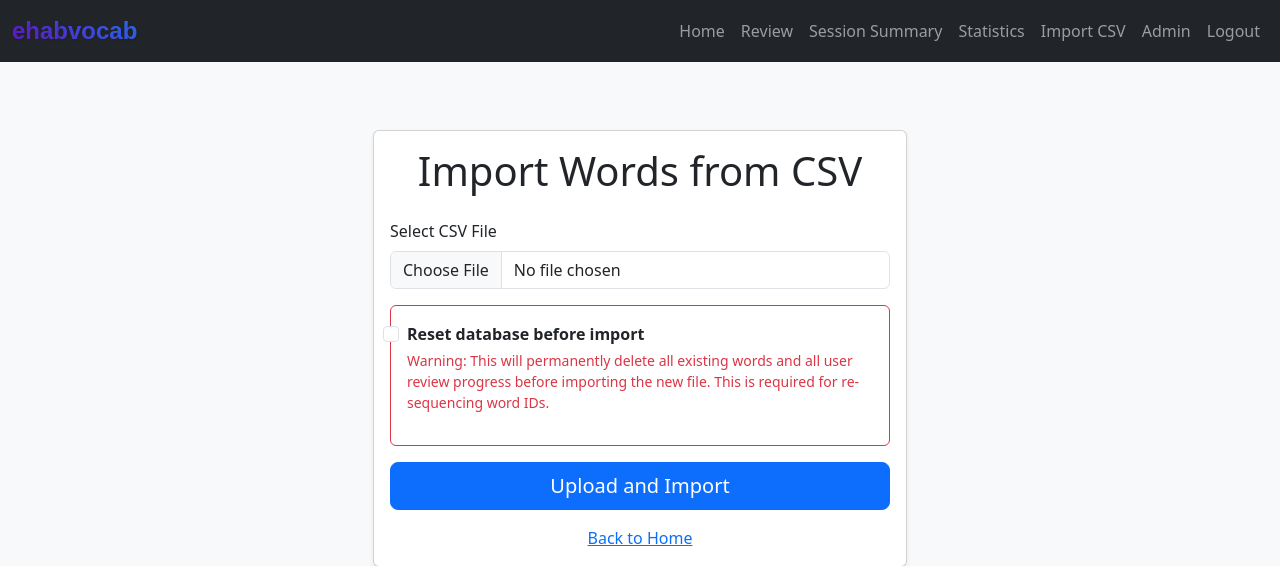
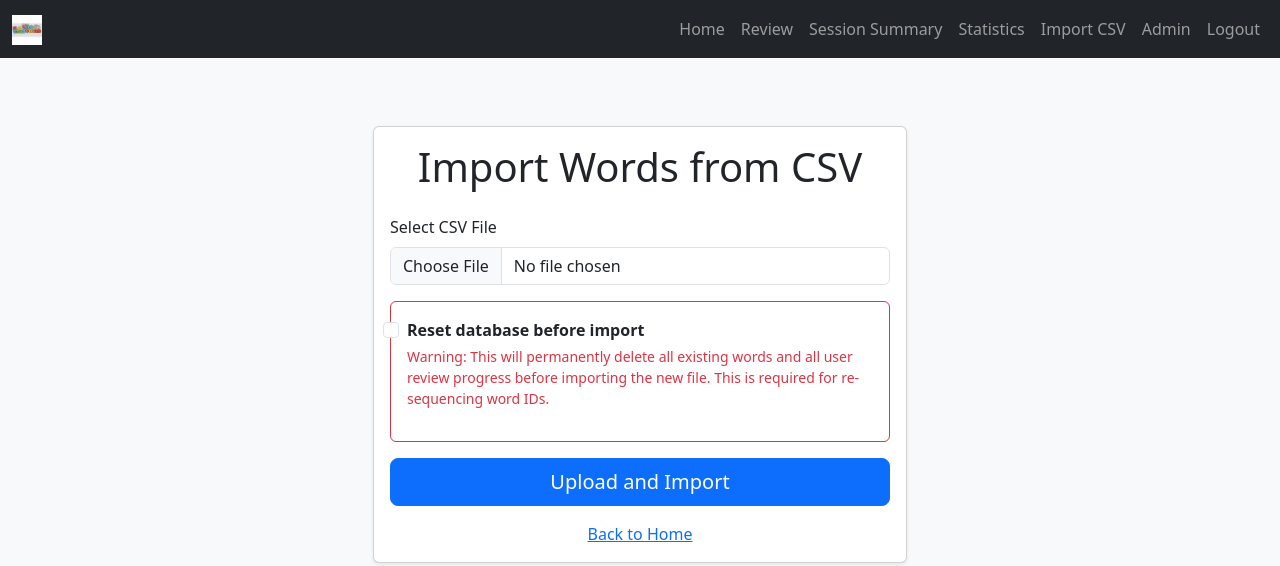
Before and after one commit to ehabdoc/ehabvocab, a Flask app: page /import_csv in a window 1280 px wide. Shown: the top 566 px of the page. Run offline with Flask 3, Linux system fonts and the light colour scheme; the visitor is signed in with stand-in values (Sample User, id 1).

Commit message:
"feature_add_site_icon"

```diff
--- a/templates/base.html
+++ b/templates/base.html
@@ -13,7 +13,9 @@
 <body>
     <nav class="navbar navbar-expand-lg navbar-dark bg-dark">
         <div class="container-fluid">
-            <a class="navbar-brand navbar-brand-custom" href="{{ url_for('index') }}">ehabvocab</a>
+            <a class="navbar-brand" href="{{ url_for('index') }}">
+                <img src="{{ url_for('static', filename='images/Icon.png') }}" alt="ehabvocab Logo" style="height: 30px; width: auto;">
+            </a>
             <button class="navbar-toggler" type="button" data-bs-toggle="collapse" data-bs-target="#navbarNav" aria-controls="navbarNav" aria-expanded="false" aria-label="Toggle navigation">
                 <span class="navbar-toggler-icon"></span>
             </button>
```
Also changed, not shown: static/images/Icon.png (added).
